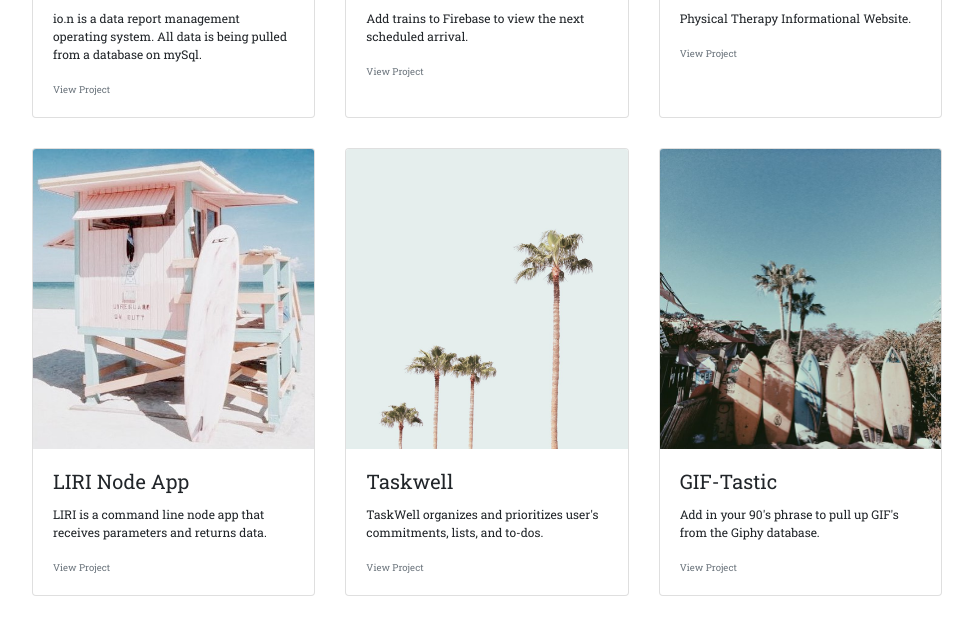
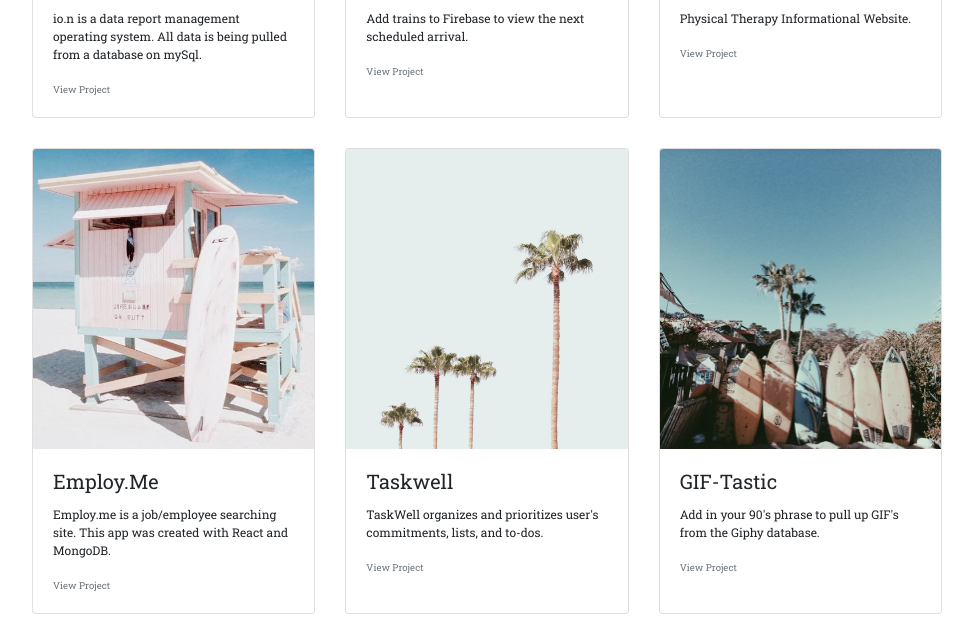
Before and after one commit to JoleenTsai/joleentsai.github.io, a plain HTML site: page portfolio.html in a window 1280 px wide. Shown: the part 1110-1754 px from the top of the page, without its empty margins (153-1126 px from the left). Drawn offline with nearby package versions, Linux system fonts and the light colour scheme.

Commit message:
updated portfolio

```diff
--- a/portfolio.html
+++ b/portfolio.html
@@ -86,8 +86,7 @@
           </div>
           <div class="carousel-item">
             <img class="d-block w-100" src="./public/assets/images/victoria-beach.jpg" alt="Fifth slide">
-            <a href="https://joleentsai.github.io/liri-node-app" target="_blank" class="btn btn-block btn-lg projectCaptions">Liri
-              Node App</a>
+            <a href="http://employ-me-app.herokuapp.com/" target="_blank" class="btn btn-block btn-lg projectCaptions">Employ.Me</a>
           </div>
           <div class="carousel-item">
             <img class="d-block w-100" src="./public/assets/images/pastel_beach.png" alt="Fifth slide">
@@ -146,9 +145,9 @@
           <div class="card">
             <img class="card-img-top" src="./public/assets/images/lifeguard.jpg" alt="Project 5">
             <div class="card-body">
-              <h5 class="card-title">LIRI Node App</h5>
-              <p class="card-text">LIRI is a command line node app that receives parameters and returns data.</p>
-              <a href="https://joleentsai.github.io/liri-node-app/" target="_blank">
+              <h5 class="card-title">Employ.Me</h5>
+              <p class="card-text">Employ.me is a job/employee searching site. This app was created with React and MongoDB.</p>
+              <a href="http://employ-me-app.herokuapp.com/" target="_blank">
                 <p class="card-text"><small class="text-muted">View Project</small></p>
               </a>
             </div>
```
